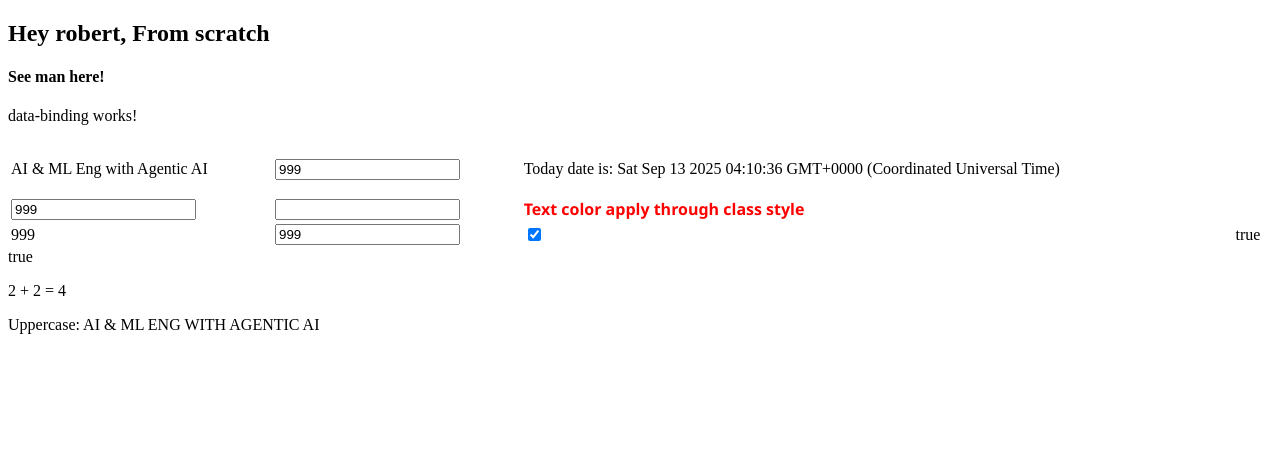
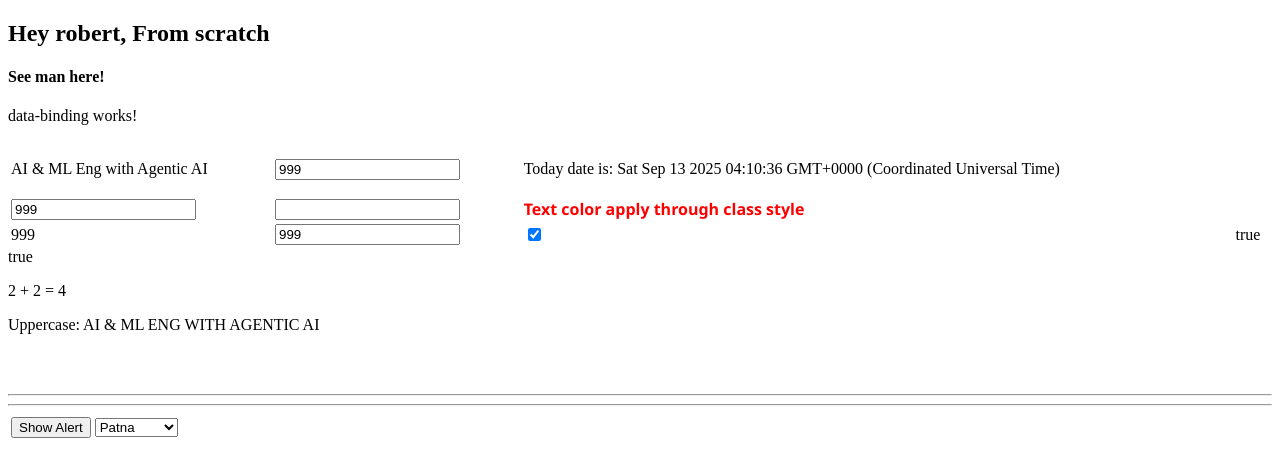
Before and after one commit to meAltf/learn_Angular, an Angular app in the folder Angular/my-first-app/: page / in a window 1280 px wide. Shown: the top 476 px of the page. Built offline with nearby package versions, Linux system fonts and the light colour scheme.

Commit message:
two way binding working now | Yoooo | event binding demo

```diff
--- a/Angular/my-first-app/src/app/app.html
+++ b/Angular/my-first-app/src/app/app.html
@@ -4,4 +4,4 @@
 
 <!-- Rendering admin & user components here-->
 
-<app-data-binding>
+<app-data-binding></app-data-binding>
--- a/Angular/my-first-app/src/app/components/data-binding/data-binding.html
+++ b/Angular/my-first-app/src/app/components/data-binding/data-binding.html
@@ -1,7 +1,7 @@
 <p>data-binding works!</p>
 
 <table style="width: 100%;">
-
+    <tbody>
         <tr>
             <td>
                 <span>{{courseName}}</span>
@@ -31,15 +31,16 @@
                 {{rollNum}}
             </td>
             <td>
-            <input type="text" [(ngModel)]="rollNum"/>
+                <input type="text" [(ngModel)]="rollNum" />
             </td>
             <td>
-            <input type="checkbox" [(ngModel)]="isActive"/>
+                <input type="checkbox" [(ngModel)]="isActive" />
             </td>
             <td>
                 {{isActive}}
             </td>
         </tr>
+    </tbody>
 </table>
 
 {{isActive}}
@@ -48,3 +49,24 @@
 <!-- we can use directly calculation as well -->
 <p>2 + 2 = {{ 2 + 2 }}</p>
 <p>Uppercase: {{ courseName.toUpperCase() }}</p>
+
+<br><br>
+<hr>
+<hr>
+
+<table>
+    <tbody>
+        <tr>
+            <td>
+                <button (click)="showAlert()">Show Alert</button>
+            </td>
+            <td>
+                <select (change)="onCityChanged()">
+                    <option>Patna</option>
+                    <option>Gopalganj</option>
+                    <option>Siwan</option>
+                </select>
+            </td>
+        </tr>
+    </tbody>
+</table>
--- a/Angular/my-first-app/src/app/components/data-binding/data-binding.ts
+++ b/Angular/my-first-app/src/app/components/data-binding/data-binding.ts
@@ -1,4 +1,4 @@
-import { Component } from '@angular/core';
+import { Component, OnInit } from '@angular/core';
 import { FormsModule } from '@angular/forms';
 
 @Component({
@@ -8,7 +8,7 @@ import { FormsModule } from '@angular/forms';
   templateUrl: './data-binding.html',
   styleUrl: './data-binding.css'
 })
-export class DataBinding {
+export class DataBinding implements OnInit {
 
   // string, number, boolean, date
 
@@ -27,4 +27,18 @@ export class DataBinding {
     console.log(this.courseName);
   }
 
+  ngOnInit(): void {
+    console.log('DataBinding started..')
+  }
+
+  // function in Angular
+  showAlert() {
+    alert('Welcome to Angular 20 Alert!');
+    console.log("check alert")
+  }
+
+  onCityChanged() {
+    alert('Your city has been changed!');
+  }
+
 }
```
Lines whose indentation alone changed are shown as unchanged.
